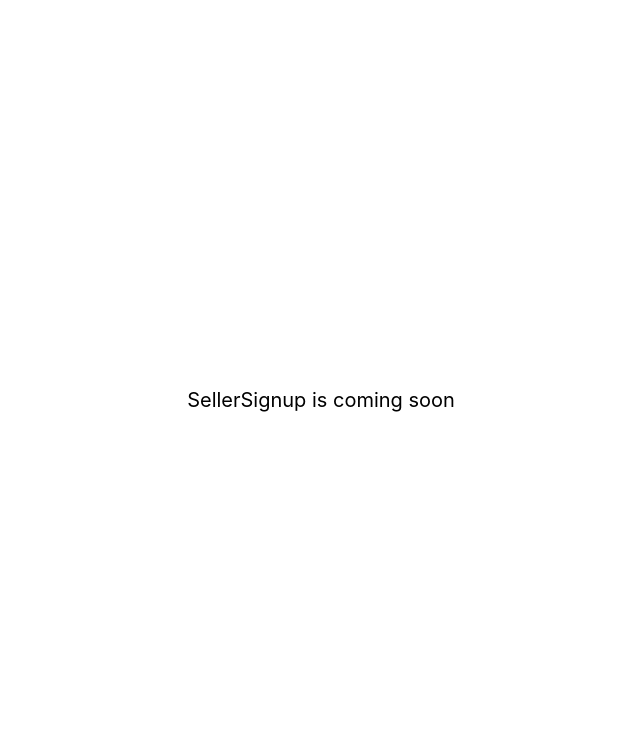
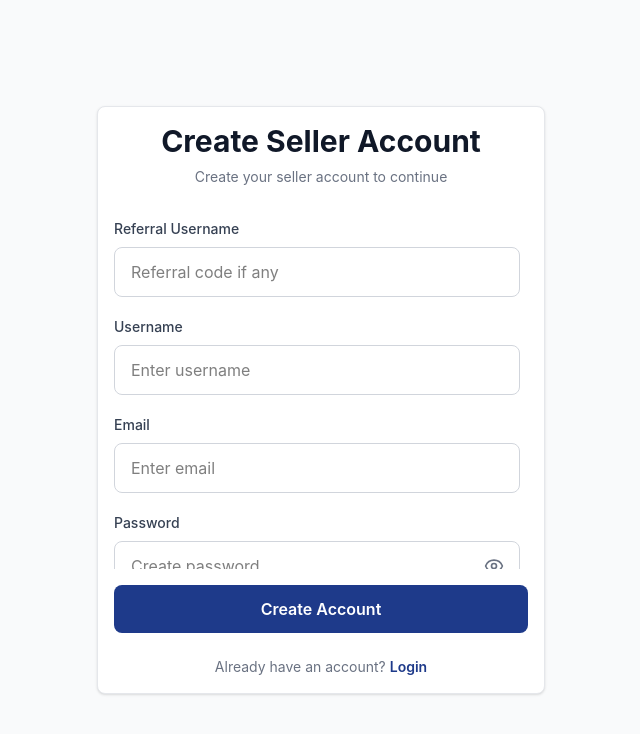
Before and after one commit to yuvraj-sapkota/smartshop, a React app in the folder frontend/: page /signup/seller in a window 1280 px wide. Shown: the top 734 px of the page, without its empty margins (319-959 px from the left). Built offline with nearby package versions, Linux system fonts and the light colour scheme; the HTML template or start-up script is replaced by a standard one.

Commit message:
create the seller register

```diff
--- a/frontend/src/auth/signup/SellerSignup.jsx
+++ b/frontend/src/auth/signup/SellerSignup.jsx
@@ -1,7 +1,135 @@
-import React from "react";
+import React, { useState } from "react";
+import AuthForm from "../AuthForm";
 
 const SellerSignup = () => {
-  return <div className="text-xl flex items-center justify-center h-screen">SellerSignup is coming soon</div>;
+  const [form, setForm] = useState({
+    referBy: "",
+    username: "",
+    email: "",
+    password: "",
+    storename: "",
+    storeaddress: "",
+  });
+  const [errors, setErrors] = useState({});
+  const [isLoading, setIsLoading] = useState(false);
+
+  const handleChange = (e) => {
+    setForm({
+      ...form,
+      [e.target.name]: e.target.value,
+    });
+
+    setErrors({
+      ...errors,
+      [e.target.name]: "",
+    });
+  };
+
+  const validate = () => {
+    let newErrors = {};
+
+    if (!form.username.trim()) {
+      newErrors.username = "Username is required";
+    }
+
+    if (!form.email.trim()) {
+      newErrors.email = "Email is required";
+    } else if (!/\S+@\S+\.\S+/.test(form.email)) {
+      newErrors.email = "Invalid email";
+    }
+
+    if (!form.password.trim()) {
+      newErrors.password = "Password is required";
+    } else if (form.password.length < 6) {
+      newErrors.password = "Minimum 6 characters required";
+    }
+
+    if (!form.storename.trim()) {
+      newErrors.storename = "Store name is required";
+    }
+    if (!form.storeaddress.trim()) {
+      newErrors.storeaddress = "Store address is required";
+    }
+
+    setErrors(newErrors);
+
+    return Object.keys(newErrors).length === 0;
+  };
+
+  const handleSubmit = async (e) => {
+    e.preventDefault();
+
+    if (!validate()) return;
+
+    try {
+      setIsLoading(true);
+
+      console.log(form);
+
+      // API CALL HERE
+    } catch (error) {
+      console.log(error);
+    } finally {
+      setIsLoading(false);
+    }
+  };
+
+  const signupFields = [
+    {
+      label: "Referral Username",
+      name: "referBy",
+      type: "text",
+      placeholder: "Referral code if any",
+    },
+    {
+      label: "Username",
+      name: "username",
+      type: "text",
+      placeholder: "Enter username",
+    },
+    {
+      label: "Email",
+      name: "email",
+      type: "email",
+      placeholder: "Enter email",
+    },
+    {
+      label: "Password",
+      name: "password",
+      type: "password",
+      placeholder: "Create password",
+    },
+    {
+      label: "Store Name",
+      name: "storename",
+      type: "text",
+      placeholder: "Enter storeName",
+    },
+    {
+      label: "Store Address",
+      name: "storeaddress",
+      type: "textarea",
+      placeholder: "Enter your store address",
+    },
+  ];
+  return (
+    <>
+      <AuthForm
+        title="Create Seller Account"
+        subtitle="Create your seller account to continue"
+        fields={signupFields}
+        form={form}
+        errors={errors}
+        handleChange={handleChange}
+        handleSubmit={handleSubmit}
+        buttonText="Create Account"
+        footerText="Already have an account?"
+        footerLinkText="Login"
+        footerLink="/login"
+        isLoading={isLoading}
+      />
+    </>
+  );
 };
 
 export default SellerSignup;
```
